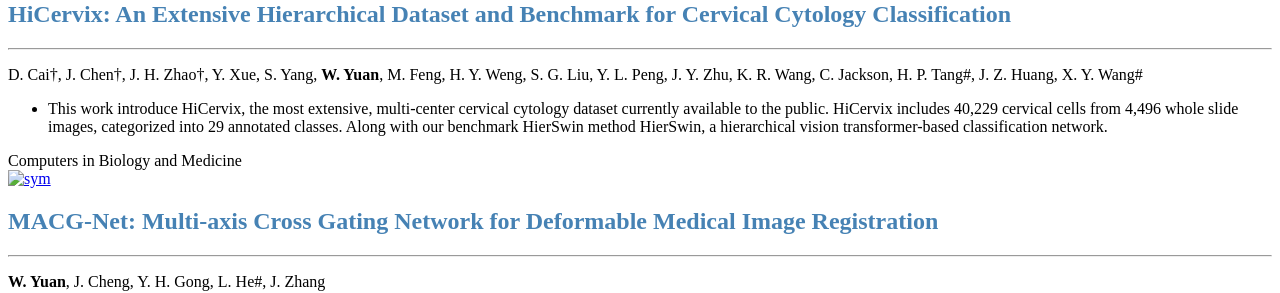
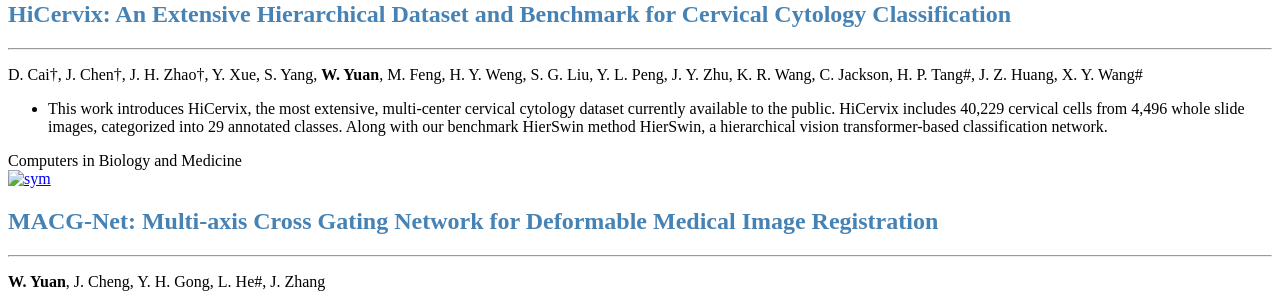
Before and after one commit to Valeyards/Valeyards.github.io, a Jekyll site: the page built from _pages/pubs.md, in a window 1280 px wide. Shown: the part 1442-1735 px from the top of the page. Built offline with Jekyll 4.4.1, drawn with Linux system fonts in a browser that asks for light colours; our own code applies the rules of GitHub Pages for plain Markdown files.

Commit message:
Update pubs.md

```diff
--- a/_pages/pubs.md
+++ b/_pages/pubs.md
@@ -16,7 +16,7 @@
  D. Cai†, J. Chen†, J. H. Zhao†, Y. Xue, S. Yang, **W. Yuan**, M. Feng, H. Y. Weng, S. G. Liu,
  Y. L. Peng, J. Y. Zhu, K. R. Wang, C. Jackson, H. P. Tang#, J. Z. Huang, X. Y. Wang#
 
-- This work introduce HiCervix, the most extensive, multi-center cervical cytology dataset currently available to the public. HiCervix includes 40,229 cervical cells from 4,496 whole slide images, categorized into 29 annotated classes. Along with our benchmark HierSwin method HierSwin, a hierarchical vision transformer-based classification network.
+- This work introduces HiCervix, the most extensive, multi-center cervical cytology dataset currently available to the public. HiCervix includes 40,229 cervical cells from 4,496 whole slide images, categorized into 29 annotated classes. Along with our benchmark HierSwin method HierSwin, a hierarchical vision transformer-based classification network.
 
 </div>
 </div>
```
